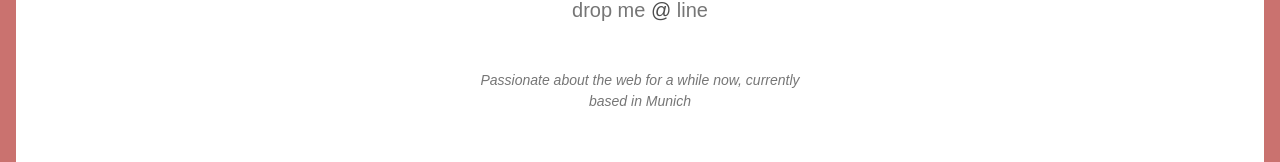
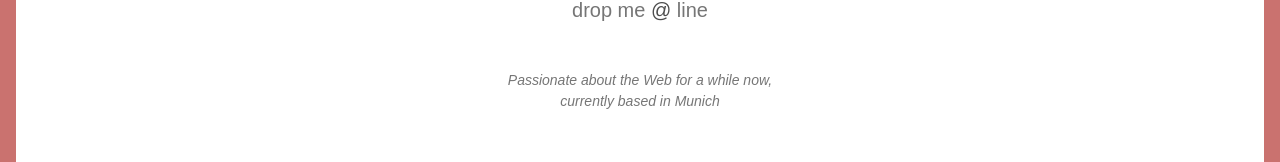
Before and after one commit to josemartos/vuewebsite, a Vue app: page / in a window 1280 px wide. Shown: the part 310-472 px from the top of the page. Built offline with nearby package versions, Linux system fonts and the light colour scheme.

Commit message:
www & cv

```diff
--- a/src/components/Footer.vue
+++ b/src/components/Footer.vue
@@ -1,7 +1,7 @@
 <template>
   <footer>
     <div class="page-container">
-      <p class="bio">Passionate about the web for a while now, currently based in Munich</p>
+      <p class="bio">Passionate about the Web for a while now, currently based in Munich</p>
     </div>
   </footer>
 </template>
```
Also changed, not shown: 2 other files (tests, documents, lock files or other folders).
